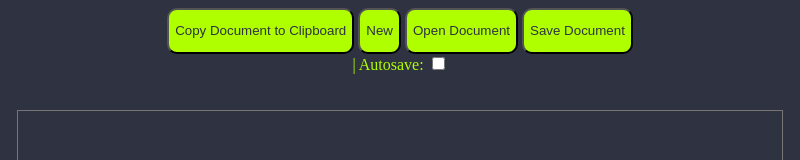
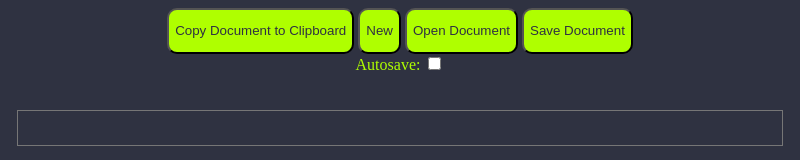
Before and after one commit to Sharkbyteprojects/SharkWrite-new, an Electron app: page index.html in a window 800 px wide. Shown: the top 160 px of the page. Drawn offline with Linux system fonts and the light colour scheme; no server answers.

Commit message:
Style Renew

```diff
--- a/index.html
+++ b/index.html
@@ -11,9 +11,9 @@
   <button id="copy">Copy Document to Clipboard</button>
   <button id="ssd">New</button>
   <button id="paste">Open Document</button>
-  <button id="saveas">Save Document</button>
-  <div>| Autosave: <input id="autosav" type="checkbox"></div>
-  <br /><br /></div>
+  <button id="saveas">Save Document</button><br>
+  <div>Autosave: <input id="autosav" type="checkbox"></div>
+  <br /><br></div>
   <textarea></textarea>
     <script>
       require('./renderer.js')
--- a/style.css
+++ b/style.css
@@ -1,5 +1,5 @@
 textarea {
-  height: calc(100vh - 90px);
+  height: calc(100vh - (90px+20px));
   width: calc(100vw - 40px);
   background-color: #2f3241;
   resize: none;
```
